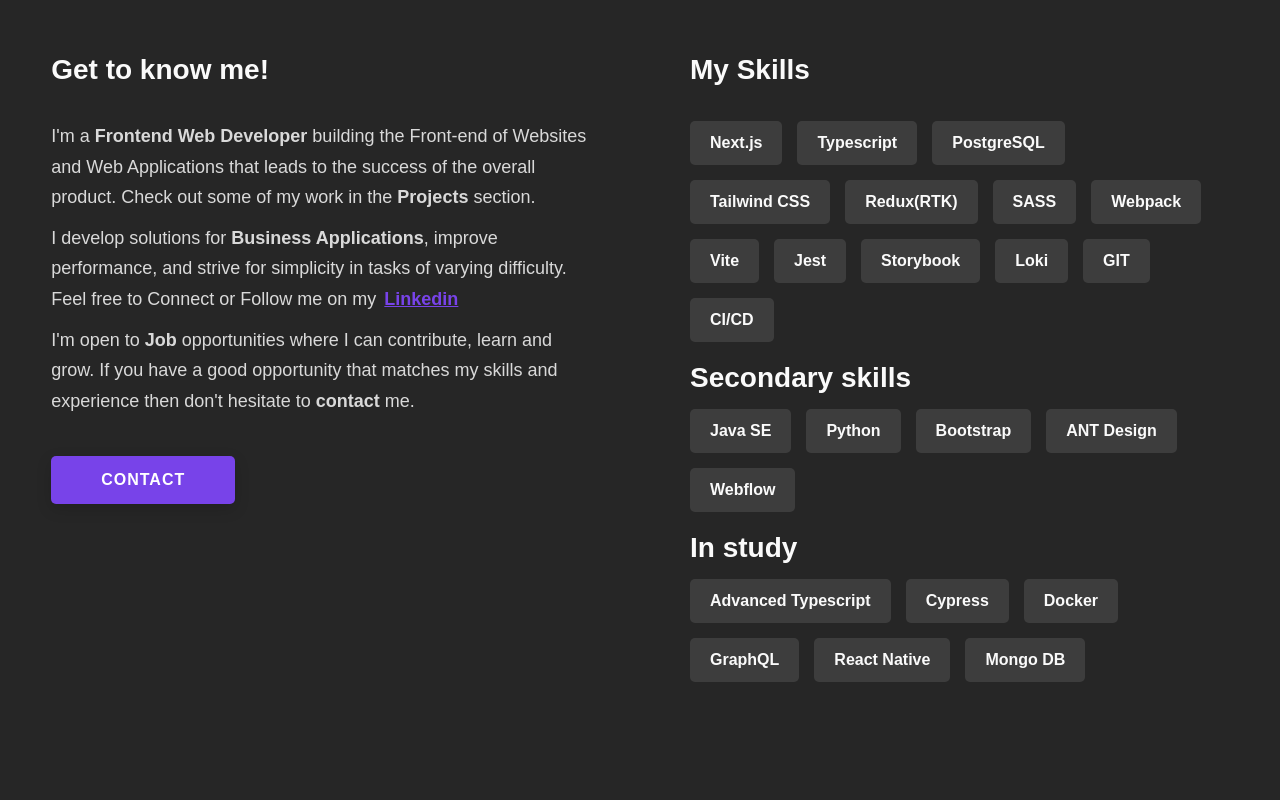
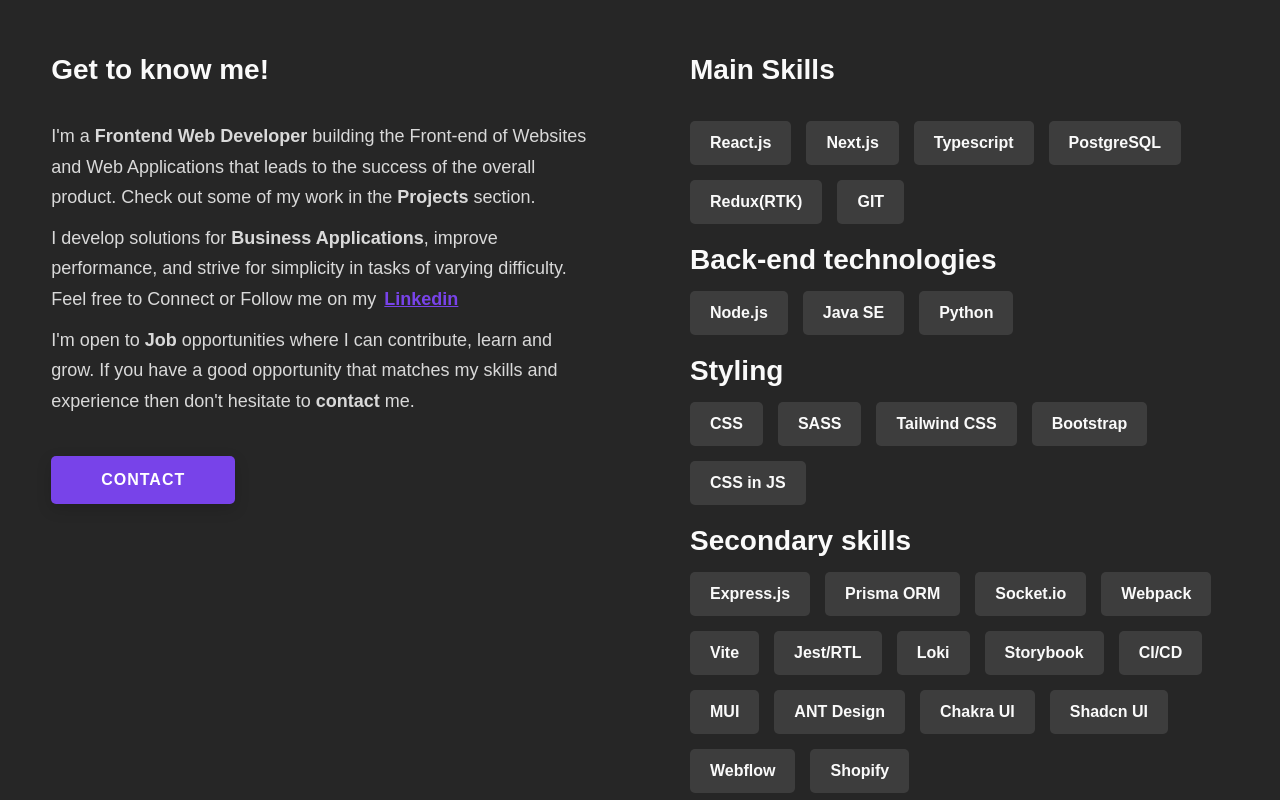
Before and after one commit to trepegorka/portfolio, a React (Vite) app: page / in a window 1280 px wide. Shown: the part 1120-1920 px from the top of the page. Built offline with nearby package versions, Linux system fonts and the light colour scheme; a web font is replaced by a local one.

Commit message:
added skills

```diff
--- a/src/widgets/AboutSection/AboutContentSkills/AboutContentSkills.tsx
+++ b/src/widgets/AboutSection/AboutContentSkills/AboutContentSkills.tsx
@@ -9,38 +9,52 @@
 export const AboutContentSkills = ({className}: AboutContentSkillsProps) => {
     return (
         <div className={classNames(cls.AboutContentSkills, {}, [className])}>
-            <h3 className={cls.aboutContentTitle}>My Skills</h3>
+            <h3 className={cls.aboutContentTitle}>Main Skills</h3>
             <div className={cls.skills}>
+                <SkillContainer>React.js</SkillContainer>
                 <SkillContainer>Next.js</SkillContainer>
                 <SkillContainer>Typescript</SkillContainer>
                 <SkillContainer>PostgreSQL</SkillContainer>
+                <SkillContainer>Redux(RTK)</SkillContainer>
+                <SkillContainer>GIT</SkillContainer>
+            </div>
+            <h3 className={classNames(cls.aboutContentTitle, {}, [cls.secondaryTitle])}>Back-end technologies</h3>
+            <div className={cls.skills}>
+                <SkillContainer>Node.js</SkillContainer>
+                <SkillContainer>Java SE</SkillContainer>
+                <SkillContainer>Python</SkillContainer>
+            </div>
+            <h3 className={classNames(cls.aboutContentTitle, {}, [cls.secondaryTitle])}>Styling</h3>
+            <div className={cls.skills}>
+                <SkillContainer>CSS</SkillContainer>
+                <SkillContainer>SASS</SkillContainer>
                 <SkillContainer>Tailwind CSS</SkillContainer>
-                <SkillContainer>Redux(RTK)</SkillContainer>
-                <SkillContainer>SASS</SkillContainer>
-                <SkillContainer>Webpack</SkillContainer>
-                <SkillContainer>Vite</SkillContainer>
-                <SkillContainer>Jest</SkillContainer>
-                <SkillContainer>Storybook</SkillContainer>
-                <SkillContainer>Loki</SkillContainer>
-                <SkillContainer>GIT</SkillContainer>
-                <SkillContainer>CI/CD</SkillContainer>
+                <SkillContainer>Bootstrap</SkillContainer>
+                <SkillContainer>CSS in JS</SkillContainer>
             </div>
             <h3 className={classNames(cls.aboutContentTitle, {}, [cls.secondaryTitle])}>Secondary skills</h3>
             <div className={cls.skills}>
-                <SkillContainer>Java SE</SkillContainer>
-                <SkillContainer>Python</SkillContainer>
-                <SkillContainer>Bootstrap</SkillContainer>
+                <SkillContainer>Express.js</SkillContainer>
+                <SkillContainer>Prisma ORM</SkillContainer>
+                <SkillContainer>Socket.io</SkillContainer>
+                <SkillContainer>Webpack</SkillContainer>
+                <SkillContainer>Vite</SkillContainer>
+                <SkillContainer>Jest/RTL</SkillContainer>
+                <SkillContainer>Loki</SkillContainer>
+                <SkillContainer>Storybook</SkillContainer>
+                <SkillContainer>CI/CD</SkillContainer>
+                <SkillContainer>MUI</SkillContainer>
                 <SkillContainer>ANT Design</SkillContainer>
+                <SkillContainer>Chakra UI</SkillContainer>
+                <SkillContainer>Shadcn UI</SkillContainer>
                 <SkillContainer>Webflow</SkillContainer>
+                <SkillContainer>Shopify</SkillContainer>
             </div>
             <h3 className={classNames(cls.aboutContentTitle, {}, [cls.secondaryTitle])}>In study</h3>
             <div className={cls.skills}>
-                <SkillContainer>Advanced Typescript</SkillContainer>
-                <SkillContainer>Cypress</SkillContainer>
-                <SkillContainer>Docker</SkillContainer>
-                <SkillContainer>GraphQL</SkillContainer>
+                <SkillContainer>Web3, Blockchain</SkillContainer>
+                <SkillContainer>Advanced Testing</SkillContainer>
                 <SkillContainer>React Native</SkillContainer>
-                <SkillContainer>Mongo DB</SkillContainer>
             </div>
         </div>
     );
```
